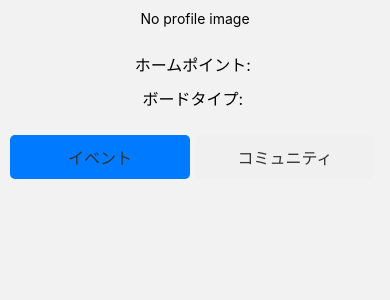
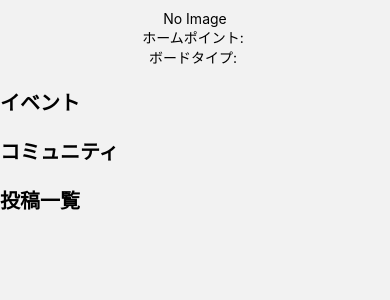
Before and after one commit to kai-kondo/OceanTribe, a React Native app: screen /Profile in a window 390 px wide. Shown: the top 300 px of the page. Built offline with nearby package versions, Linux system fonts and the light colour scheme.

Commit message:
プロフィール画面を編集

```diff
--- a/src/screens/ProfileScreen.tsx
+++ b/src/screens/ProfileScreen.tsx
@@ -8,7 +8,13 @@ import {
   Image,
 } from "react-native";
 import { getAuth } from "firebase/auth";
-import { getDatabase, ref as dbRef, query, orderByChild, get } from "firebase/database";
+import {
+  getDatabase,
+  ref as dbRef,
+  query,
+  orderByChild,
+  get,
+} from "firebase/database";
 
 const ProfileScreen = () => {
   const currentUser = getAuth().currentUser;
@@ -18,20 +24,18 @@ const ProfileScreen = () => {
     homePoint: "",
     boardType: "",
     bio: "",
-    mediaUrl: "", // プロフィール画像のURL
+    mediaUrl: "",
   });
 
-  const [userPosts, setUserPosts] = useState<any[]>([]);
   const [userEvents, setUserEvents] = useState<any[]>([]);
   const [userCommunities, setUserCommunities] = useState<any[]>([]);
-
-  const [selectedTab, setSelectedTab] = useState<"events" | "communities">("events");
+  const [userPosts, setUserPosts] = useState<any[]>([]);
 
   useEffect(() => {
     if (currentUser) {
       const db = getDatabase();
 
-      // ユーザープロフィールの取得
+      // ユーザープロフィール情報の取得
       const userRef = dbRef(db, `users/${currentUser.uid}`);
       get(userRef).then((snapshot) => {
         if (snapshot.exists()) {
@@ -41,125 +45,261 @@ const ProfileScreen = () => {
             homePoint: userData.homePoint,
             boardType: userData.boardType,
             bio: userData.bio,
-            mediaUrl: userData.mediaUrl || "", // プロフィール画像のURL
+            mediaUrl: userData.mediaUrl || "",
           });
         }
       });
 
-      // 投稿、イベント、コミュニティの取得
-      const fetchPosts = query(dbRef(db, "posts"), orderByChild("createdAt"));
-      get(fetchPosts).then((snapshot) => {
-        if (snapshot.exists()) {
-          const postsData = snapshot.val() || {};
-          const postsArray = Object.entries(postsData).map(([id, post]: any) => ({
-            id,
-            ...post,
-          }));
-          setUserPosts(postsArray);
-        }
-      });
-
-      // イベントの取得
+      // ユーザー関連イベント取得
       const eventsRef = dbRef(db, "events");
       get(eventsRef).then((snapshot) => {
         if (snapshot.exists()) {
           const eventsData = snapshot.val() || {};
-          const eventsArray = Object.entries(eventsData).map(([id, event]: any) => ({
+          const eventsArray = Object.entries(eventsData).map(
+            ([id, event]: any) => ({
               id,
               ...event,
-          }));
+            })
+          );
           setUserEvents(eventsArray);
         }
       });
 
-      // コミュニティの取得
+      // ユーザー関連コミュニティ取得
       const communitiesRef = dbRef(db, "communities");
       get(communitiesRef).then((snapshot) => {
         if (snapshot.exists()) {
           const communitiesData = snapshot.val() || {};
-          const communitiesArray = Object.entries(communitiesData).map(([id, community]: any) => ({
+          const communitiesArray = Object.entries(communitiesData).map(
+            ([id, community]: any) => ({
               id,
               ...community,
-          }));
+            })
+          );
           setUserCommunities(communitiesArray);
+        }
+      });
+
+      // ユーザー投稿取得
+      const postsRef = query(dbRef(db, "posts"), orderByChild("createdAt"));
+      get(postsRef).then((snapshot) => {
+        if (snapshot.exists()) {
+          const postsData = snapshot.val() || {};
+          const postsArray = Object.entries(postsData).map(
+            ([id, post]: any) => ({
+              id,
+              ...post,
+            })
+          );
+
+          const userSpecificPosts = postsArray.filter(
+            (post) => post.userId === currentUser.uid
+          );
+          setUserPosts(userSpecificPosts);
         }
       });
     }
   }, [currentUser]);
 
-  const openTab = (tab: "events" | "communities") => {
-    setSelectedTab(tab);
-  };
 
-  // イベントタブ
-  const EventsTab = () => (
+  const ProfileHeader = () => (
+    <View style={styles.profileContainer}>
+      {profileData.mediaUrl ? (
+        <Image
+          source={{ uri: profileData.mediaUrl }}
+          style={styles.profileImage}
+        />
+      ) : (
+        <Text>No Image</Text>
+      )}
+      <Text style={styles.userName}>{profileData.username}</Text>
+      <Text>ホームポイント: {profileData.homePoint}</Text>
+      <Text>ボードタイプ: {profileData.boardType}</Text>
+      <Text>{profileData.bio}</Text>
+    </View>
+  );
+
+  const PostsSection = () => (
     <FlatList
-      data={userEvents}
+      data={userPosts}
       renderItem={({ item }) => (
         <View style={styles.card}>
-          <Text style={styles.cardTitle}>{item.title}</Text>
-          <Text>{item.date}</Text>
+          {/* 投稿画像 */}
+          {item.mediaUrl && (
+            <View style={styles.mediaContainer}>
+              <Image source={{ uri: item.mediaUrl }} style={styles.media} />
+            </View>
+          )}
+
+          {/* コメント */}
+          {item.comment && (
+            <Text style={[styles.postDetails, { fontSize: 16, marginTop: 10 }]}>
+              {item.comment}
+            </Text>
+          )}
+
+          {/* コンテンツ情報グリッド */}
+          <View style={styles.infoGrid}>
+            {/* 左側 */}
+            <View style={styles.infoColumn}>
+              {item.surfSpotName && (
+                <View style={styles.infoRow}>
+                  <Image
+                    source={require("../assets/icons/spot.png")}
+                    style={styles.infoIcon}
+                  />
+                  <Text style={styles.postDetails}>{item.surfSpotName}</Text>
+                </View>
+              )}
+              {item.congestion && (
+                <View style={styles.infoRow}>
+                  <Image
+                    source={require("../assets/icons/congestion.png")}
+                    style={styles.infoIcon}
+                  />
+                  <Text style={styles.postDetails}>{item.congestion}</Text>
+                </View>
+              )}
+              {item.reviewStars && (
+                <View style={styles.infoRow}>
+                  <Text style={styles.postDetails}>
+                    おすすめ：⭐{item.reviewStars}
+                  </Text>
+                </View>
+              )}
+            </View>
+
+            {/* 右側 */}
+            <View style={styles.infoColumn}>
+              {item.surfDate && item.surfTime && (
+                <View style={styles.infoRow}>
+                  <Image
+                    source={require("../assets/icons/clock.png")}
+                    style={styles.infoIcon}
+                  />
+                  <Text style={styles.postDetails}>
+                    {item.surfDate} {item.surfTime}
+                  </Text>
+                </View>
+              )}
+              {item.waveCondition && (
+                <View style={styles.infoRow}>
+                  <Image
+                    source={require("../assets/icons/wave.png")}
+                    style={styles.infoIcon}
+                  />
+                  <Text style={styles.postDetails}>{item.waveCondition}</Text>
+                </View>
+              )}
+              {item.waveHeight && (
+                <View style={styles.infoRow}>
+                  <Image
+                    source={require("../assets/icons/height.png")}
+                    style={styles.infoIcon}
+                  />
+                  <Text style={styles.postDetails}>{item.waveHeight}</Text>
+                </View>
+              )}
+            </View>
+          </View>
+
+          {/* アクションバー */}
+          <View style={styles.actionBar}>
+            <TouchableOpacity style={styles.actionButton}>
+              <Image
+                source={require("../assets/icons/like.png")}
+                style={styles.actionIcon}
+              />
+              <Text style={styles.actionButtonText}>いいね</Text>
+            </TouchableOpacity>
+            <TouchableOpacity style={styles.actionButton}>
+              <Image
+                source={require("../assets/icons/comment.png")}
+                style={styles.actionIcon}
+              />
+              <Text style={styles.actionButtonText}>コメント</Text>
+            </TouchableOpacity>
+            <TouchableOpacity style={styles.actionButton}>
+              <Image
+                source={require("../assets/icons/share.png")}
+                style={styles.actionIcon}
+              />
+              <Text style={styles.actionButtonText}>共有</Text>
+            </TouchableOpacity>
+          </View>
         </View>
       )}
       keyExtractor={(item) => item.id}
     />
   );
 
-  // コミュニティタブ
-  const CommunitiesTab = () => (
+  return (
     <FlatList
-      data={userCommunities}
+      data={userEvents} // データを親 FlatList に渡しています。
       renderItem={({ item }) => (
         <View style={styles.card}>
-          <Text style={styles.cardTitle}>{item.title}</Text>
-          <Text>{item.description}</Text>
+          <Text>{item.title}</Text>
+          <Text>{item.date}</Text>
         </View>
       )}
       keyExtractor={(item) => item.id}
+      ListHeaderComponent={
+        <>
+          {/* ユーザープロフィール表示 */}
+          <ProfileHeader />
+
+          {/* イベントセクション */}
+          <Text style={styles.sectionHeader}>イベント</Text>
+          <FlatList
+            data={userEvents}
+            keyExtractor={(item) => item.id}
+            horizontal
+            showsHorizontalScrollIndicator={false}
+            renderItem={({ item }) => (
+              <View style={styles.card}>
+                <Text>{item.title}</Text>
+                <Text>{item.date}</Text>
+                {item.mediaUrl && (
+                  <View style={styles.mediaContainer}>
+                    <Image
+                      source={{ uri: item.mediaUrl }}
+                      style={styles.media}
                     />
-  );
+                  </View>
+                )}
+              </View>
+            )}
+          />
 
+          {/* コミュニティセクション */}
+          <Text style={styles.sectionHeader}>コミュニティ</Text>
+          <FlatList
+            data={userCommunities}
+            keyExtractor={(item) => item.id}
+            horizontal
+            showsHorizontalScrollIndicator={false}
+            renderItem={({ item }) => (
+              <View style={styles.card}>
+                <Text>{item.title}</Text>
+                <Text>{item.description}</Text>
+                {item.imageUrl && (
+                  <View style={styles.mediaContainer}>
+                    <Image
+                      source={{ uri: item.imageUrl }}
+                      style={styles.media}
+                    />
+                  </View>
+                )}
+              </View>
+            )}
+          />
 
-
-  return (
-    <View style={styles.container}>
-      {/* プロフィール情報 */}
-      <View style={styles.profileContainer}>
-        {profileData.mediaUrl? (
-          <Image
-            source={{ uri: profileData.mediaUrl }}
-            style={styles.profileImage}
+          {/* 投稿一覧セクション */}
+          <Text style={styles.sectionHeader}>投稿一覧</Text>
+          <PostsSection />
+        </>
+      }
     />
-        ) : (
-          <Text>No profile image</Text> // 画像がない場合
-        )}
-        <Text style={styles.userName}>{profileData.username}</Text>
-        {profileData.bio && <Text style={styles.bioText}>{profileData.bio}</Text>}
-        <Text style={styles.infoText}>ホームポイント: {profileData.homePoint}</Text>
-        <Text style={styles.infoText}>ボードタイプ: {profileData.boardType}</Text>
-      </View>
-
-      {/* シンプルなタブ切り替え */}
-      <View style={styles.tabs}>
-        <TouchableOpacity
-          style={[styles.tabButton, selectedTab === "events" && styles.activeTab]}
-          onPress={() => openTab("events")}
-        >
-          <Text style={styles.tabText}>イベント</Text>
-        </TouchableOpacity>
-        <TouchableOpacity
-          style={[styles.tabButton, selectedTab === "communities" && styles.activeTab]}
-          onPress={() => openTab("communities")}
-        >
-          <Text style={styles.tabText}>コミュニティ</Text>
-        </TouchableOpacity>
-      </View>
-
-      {/* タブ内容 */}
-      <View style={styles.tabContent}>
-        {selectedTab === "events" ? <EventsTab /> : <CommunitiesTab />}
-      </View>
-    </View>
   );
 };
 
@@ -170,61 +310,90 @@ const styles = StyleSheet.create({
   },
   profileContainer: {
     alignItems: "center",
-    marginBottom: 20,
+    paddingVertical: 10,
   },
   profileImage: {
     width: 100,
     height: 100,
     borderRadius: 50,
-    marginBottom: 10,
   },
   userName: {
+    fontWeight: "bold",
     fontSize: 24,
-    fontWeight: "bold",
-    marginVertical: 10,
   },
-  bioText: {
-    fontSize: 16,
-    color: "#666",
-    textAlign: "center",
-    marginVertical: 10,
-  },
-  infoText: {
-    fontSize: 16,
-    marginVertical: 5,
-    textAlign: "center",
-  },
-  tabs: {
+  tabButtons: {
     flexDirection: "row",
-    marginBottom: 20,
+    justifyContent: "space-around",
+    paddingVertical: 10,
   },
   tabButton: {
-    flex: 1,
-    padding: 10,
-    alignItems: "center",
-    backgroundColor: "#f0f0f0",
-    marginRight: 5,
+    paddingVertical: 10,
+    backgroundColor: "#ccc",
     borderRadius: 5,
   },
   activeTab: {
-    backgroundColor: "#007bff",
+    backgroundColor: "#007BFF",
   },
-  tabText: {
+  sectionHeader: {
+    fontWeight: "bold",
+    fontSize: 20,
+    paddingVertical: 10,
+  },
+
+  card: {
+    backgroundColor: "#fff",
+    padding: 15,
+    marginVertical: 10,
+    borderRadius: 10,
+  },
+  mediaContainer: {
+    marginVertical: 10,
+  },
+  media: {
+    width: "100%", // 親コンテナの幅いっぱいに表示
+    height: 200,
+    borderRadius: 10,
+    resizeMode: "cover", // 画像が縦横比を保ちつつ、親コンテナにフィットするよう調整
+  },
+  postDetails: {
     fontSize: 16,
-    color: "#333",
+    marginLeft: 5,
   },
-  tabContent: {
+  infoGrid: {
+    flexDirection: "row",
+    justifyContent: "space-between",
+  },
+  infoColumn: {
     flex: 1,
   },
-  card: {
-    backgroundColor: "#f9f9f9",
-    padding: 10,
-    borderRadius: 10,
-    marginBottom: 10,
+  infoRow: {
+    flexDirection: "row",
+    alignItems: "center",
+    marginVertical: 5,
   },
-  cardTitle: {
-    fontWeight: "bold",
-    fontSize: 16,
+  infoIcon: {
+    width: 24,
+    height: 24,
+    marginRight: 5,
+  },
+  actionBar: {
+    flexDirection: "row",
+    justifyContent: "space-around",
+    marginVertical: 10,
+  },
+  actionButton: {
+    alignItems: "center",
+  },
+  actionIcon: {
+    width: 20,
+    height: 20,
+  },
+  actionButtonText: {
+    fontSize: 12,
+  },
+
+  section: {
+    marginVertical: 10,
   },
 });
 
```
Also changed, not shown: src/screens/SpotSharingScreen.tsx (line endings or trailing spaces). Lines whose indentation alone changed are shown as unchanged.
